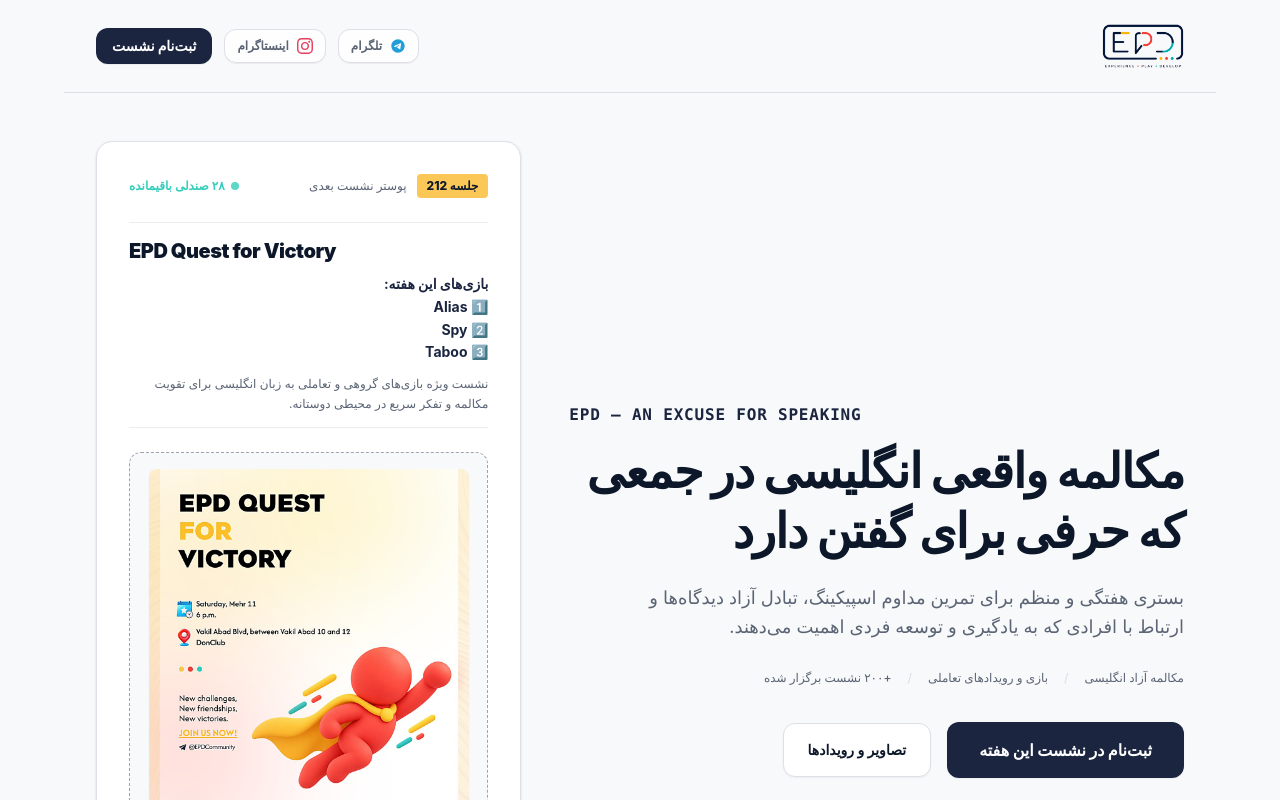
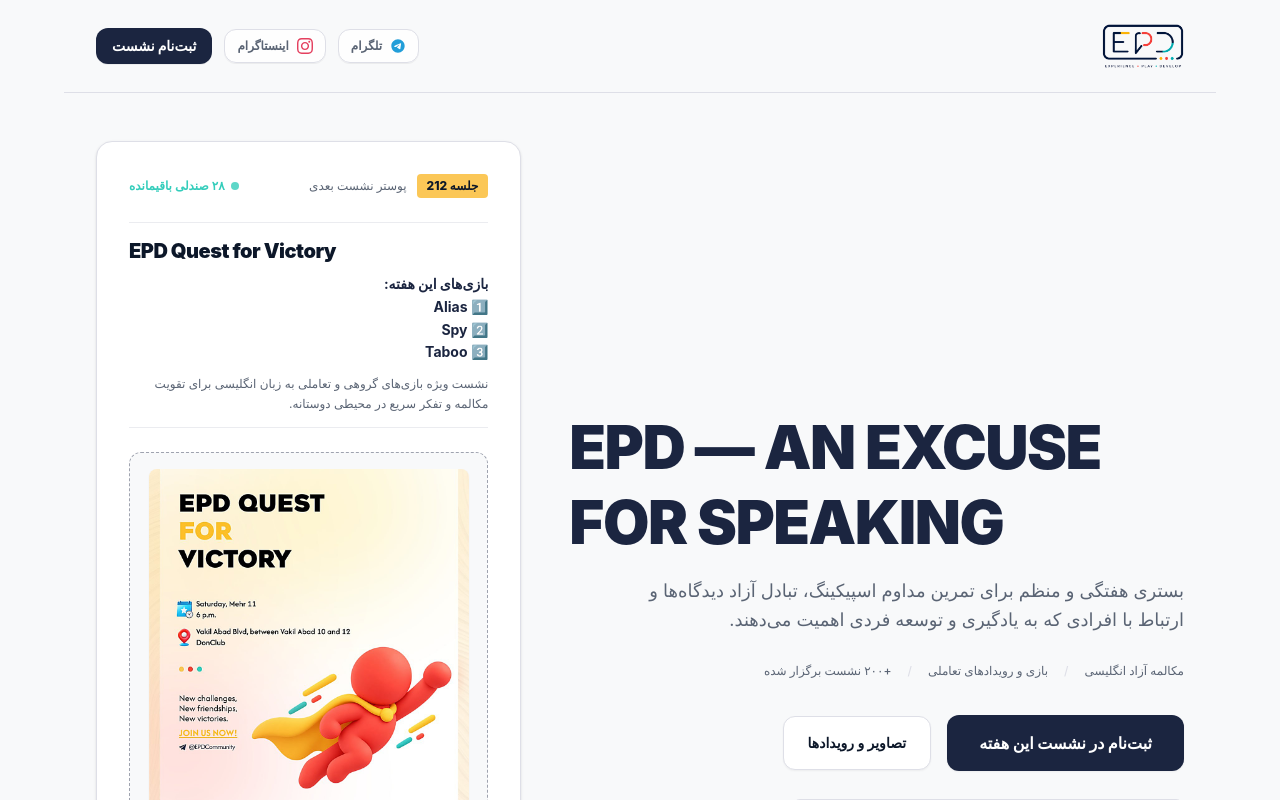
Before and after one commit to say-alireza/EPD, a Next.js app in the folder web/: page / in a window 1280 px wide. Shown: the top 800 px of the page. Built offline with nearby package versions, Linux system fonts and the light colour scheme; a small style sheet from the web is missing.

Commit message:
refactor(hero): set EPD — AN EXCUSE FOR SPEAKING as primary headline in dark navy brand

```diff
--- a/web/app/page.tsx
+++ b/web/app/page.tsx
@@ -64,15 +64,15 @@
         <section className="grid grid-cols-1 lg:grid-cols-12 gap-12 items-center text-start">
           {/* Right Column (lg:col-span-7) */}
           <div className="lg:col-span-7 flex flex-col items-start gap-6">
-            {/* Main Headline & Slogan */}
-            <div className="space-y-3.5 w-full">
-              <span className="block font-mono font-extrabold text-brand-primary text-sm sm:text-base tracking-wider uppercase" dir="ltr">
+            {/* Main Headline & Description */}
+            <div className="space-y-4 w-full">
+              <h1
+                className="text-3xl sm:text-5xl lg:text-6xl font-black text-brand-primary leading-tight tracking-tight uppercase"
+                dir="ltr"
+              >
                 {hero.sloganEn}
-              </span>
-              <h1 className="text-3xl sm:text-5xl lg:text-5xl font-extrabold text-ink leading-tight tracking-tight">
-                {hero.headlineFa}
               </h1>
-              <p className="text-base sm:text-lg font-normal text-ink-muted leading-relaxed max-w-xl pt-2">
+              <p className="text-base sm:text-lg font-normal text-ink-muted leading-relaxed max-w-xl">
                 {hero.subtitle}
               </p>
             </div>
--- a/web/lib/strings.ts
+++ b/web/lib/strings.ts
@@ -86,9 +86,9 @@
       register: "ثبت‌نام نشست",
     },
     hero: {
-      sloganEn: "EPD — An Excuse for Speaking",
-      headline: "EPD Community — مکانی برای مکالمه واقعی",
-      headlineFa: "مکالمه واقعی انگلیسی در جمعی که حرفی برای گفتن دارد",
+      sloganEn: "EPD — AN EXCUSE FOR SPEAKING",
+      headline: "EPD — AN EXCUSE FOR SPEAKING",
+      headlineFa: "EPD — AN EXCUSE FOR SPEAKING",
       factLine: "مشهد · پنجشنبه‌ها ساعت ۱۰ تا ۱۲ (Free Discussion)",
       subtitle: "بستری هفتگی و منظم برای تمرین مداوم اسپیکینگ، تبادل آزاد دیدگاه‌ها و ارتباط با افرادی که به یادگیری و توسعه فردی اهمیت می‌دهند.",
       cta: "ثبت‌نام در نشست این هفته",
```
